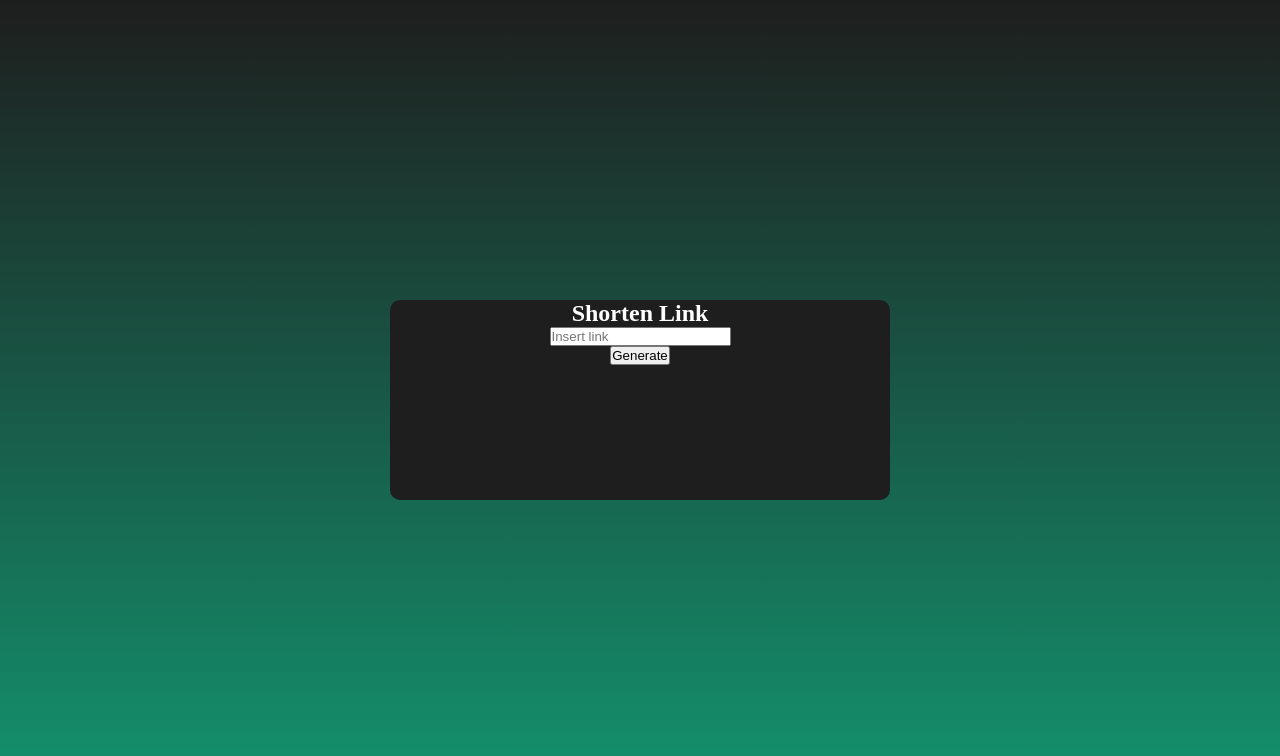
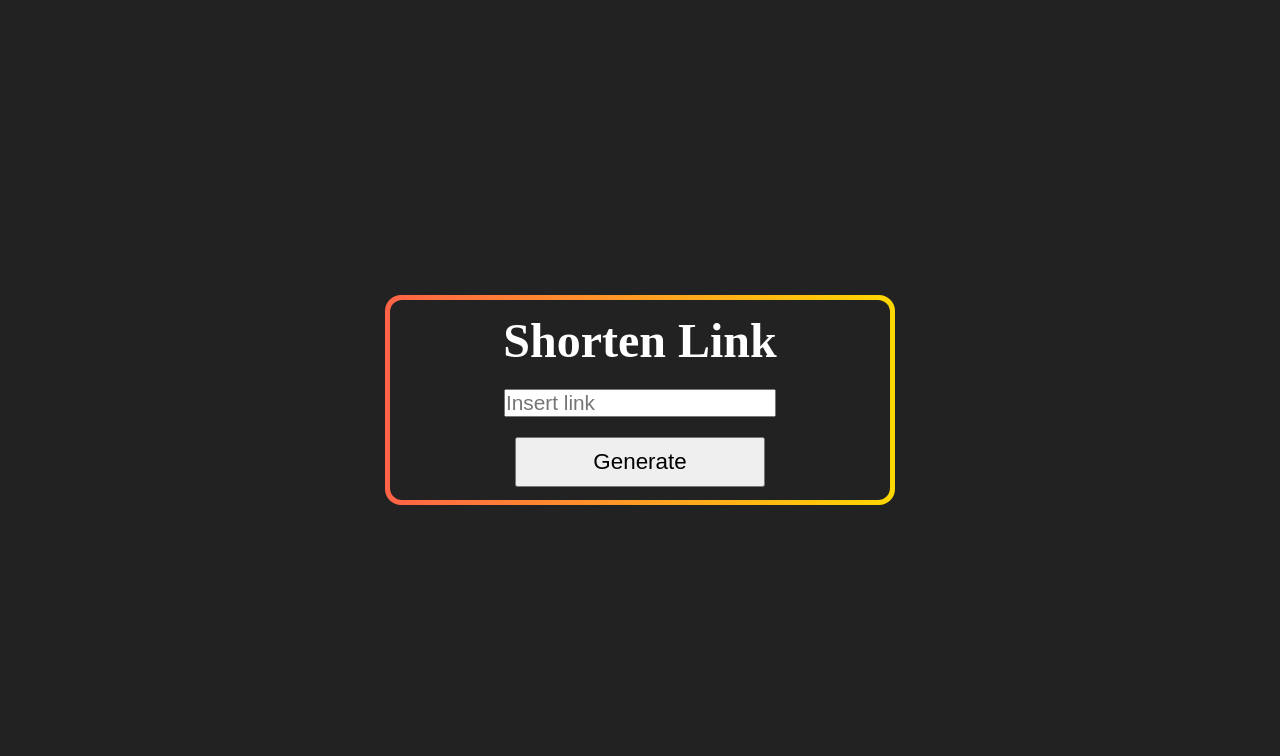
Before and after one commit to ihleonel/shorten-links, a Vue app: page / in a window 1280 px wide. Shown: the top 756 px of the page. Built offline with nearby package versions, Linux system fonts and the light colour scheme.

Commit message:
Update styles

```diff
--- a/src/App.vue
+++ b/src/App.vue
@@ -21,19 +21,24 @@ const submit = async () => {
 </script>
 
 <template>
-  <section class="form">
-    <h2>Shorten Link</h2>
+  <div class="card">
+    <div class="card-body">
+      <h1 class="title">Shorten Link</h1>
       <input
         v-model="form.link"
+        class="input"
         type="text"
         placeholder="Insert link"
       />
       <button
+        class="submit"
         type="submit"
         title="Generate"
         @click.prevent="submit"
       >
         Generate
       </button>
-  </section>
+    </div>
+  </div>
+
 </template>
--- a/src/styles.css
+++ b/src/styles.css
@@ -1,10 +1,15 @@
+:root {
+  --border-color: linear-gradient(to right, tomato 0%, gold 100%);
+  --card-color: #222;
+}
+
 * {
   margin: 0;
   padding: 0;
 }
 
 body {
-  background: linear-gradient(#1e1e1e, #13946f);
+  background: var(--card-color);
   color: #ffffff;
   min-height: 100vh;
   display: flex;
@@ -12,12 +17,36 @@ body {
   align-items: center;
 }
 
-.form {
-  background: #1e1e1e;
+.card {
+  background: var(--border-color);
   width: 500px;
-  min-height: 200px;
+  height: 200px;
+  padding: 5px;
+  border-radius: 16px;
+  position: relative;
+}
+.card-body {
+  background: var(--card-color);
   display: flex;
   flex-direction: column;
+  justify-content: center;
   align-items: center;
-  border-radius: 10px;
+  width: 100%;
+  height: 100%;
+  border-radius: 12px;
 }
+
+.title {
+  font-size: 3em;
+}
+
+.input {
+  font-size: 1.3em;
+  margin: 1em 0;
+}
+
+.submit {
+  font-size: 1.4em;
+  width: 250px;
+  padding: 10px;
+}
```
Lines whose indentation alone changed are shown as unchanged.
